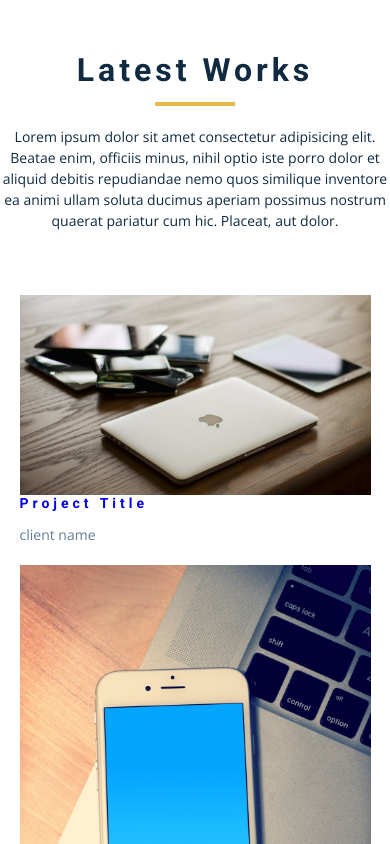
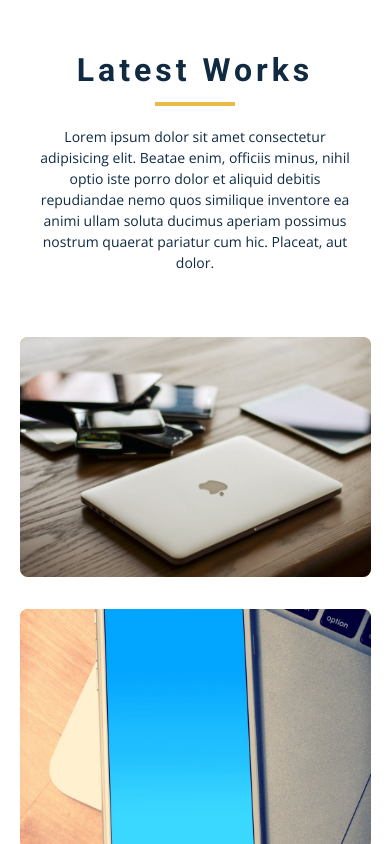
Before and after one commit to VladiVK/css-grid-portfolio, a plain HTML site: page index.html in a window 390 px wide. Shown: the part 3320-4164 px from the top of the page. Drawn offline with nearby package versions, Linux system fonts and the light colour scheme.

Commit message:
added css styles for Projects small screen

```diff
--- a/css/styles.css
+++ b/css/styles.css
@@ -489,6 +489,60 @@ Services
 Projects
 ===============
 */
+.projects-text {
+  width: 85vw;
+  max-width: 30rem;
+  margin: 0 auto;
+}
+.project {
+  position: relative;
+  background: var(--clr-primary-5);
+  border-radius: var(--radius);
+  margin-bottom: 2rem;
+}
+.project-info {
+  position: absolute;
+  left: 50%;
+  top: 50%;
+  transform: translate(-50%, -50%);
+  text-align: center;
+  color: var(--clr-white);
+  transition: var(--transition);
+  opacity: 0;
+}
+.project-info p {
+  text-transform: capitalize;
+  color: var(--clr-white);
+}
+.project:hover .project-info {
+  opacity: 1;
+}
+.project-img {
+  border-radius: var(--radius);
+  transition: var(--transition);
+  height: 15rem;
+  object-fit: cover;
+}
+.project:hover .project-img {
+  opacity: 0.2;
+}
+
+.project::after {
+  content: '';
+  position: absolute;
+  top: 0;
+  left: 0;
+  width: 100%;
+  height: 100%;
+  border: 0.25rem solid var(--clr-white);
+  border-radius: var(--radius);
+  transition: var(--transition);
+  opacity: 0;
+}
+.project:hover::after {
+  transform: scale(0.8);
+  opacity: 1;
+}
 
 /*
 ===============
```
